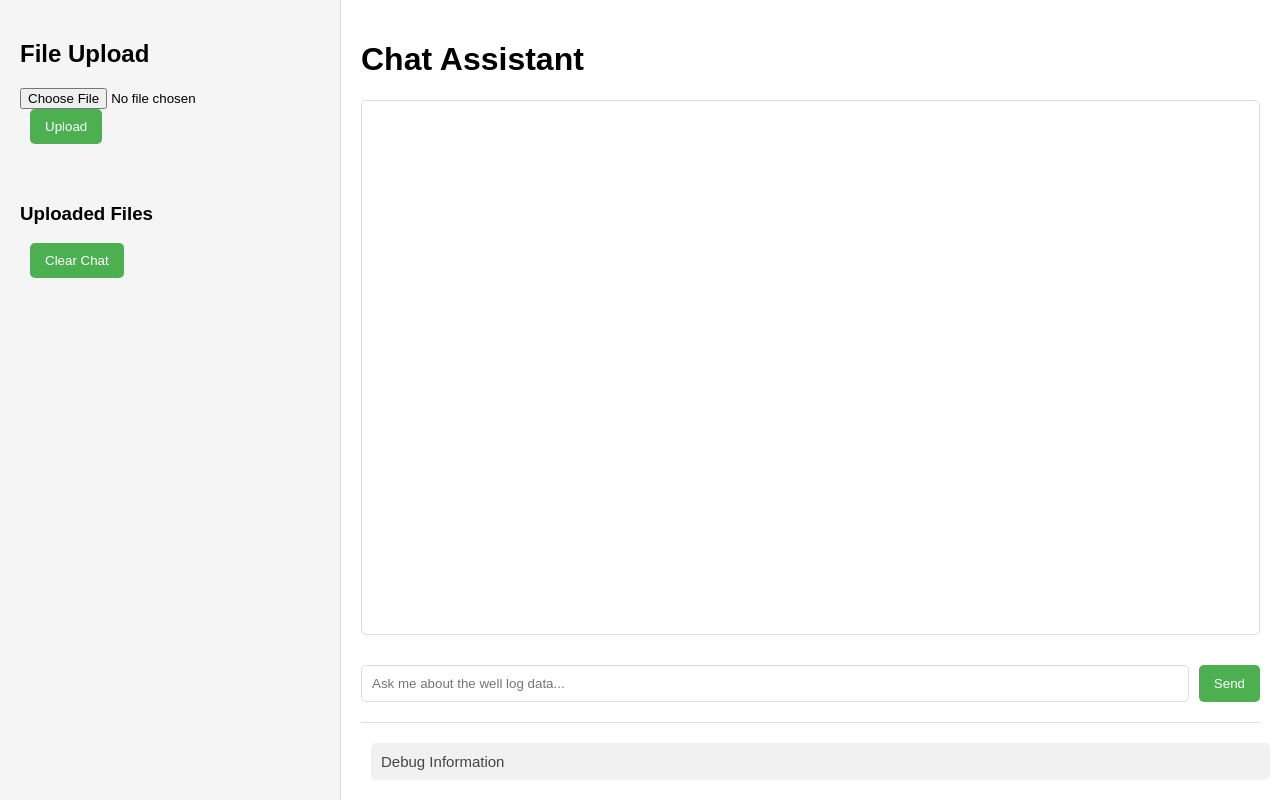
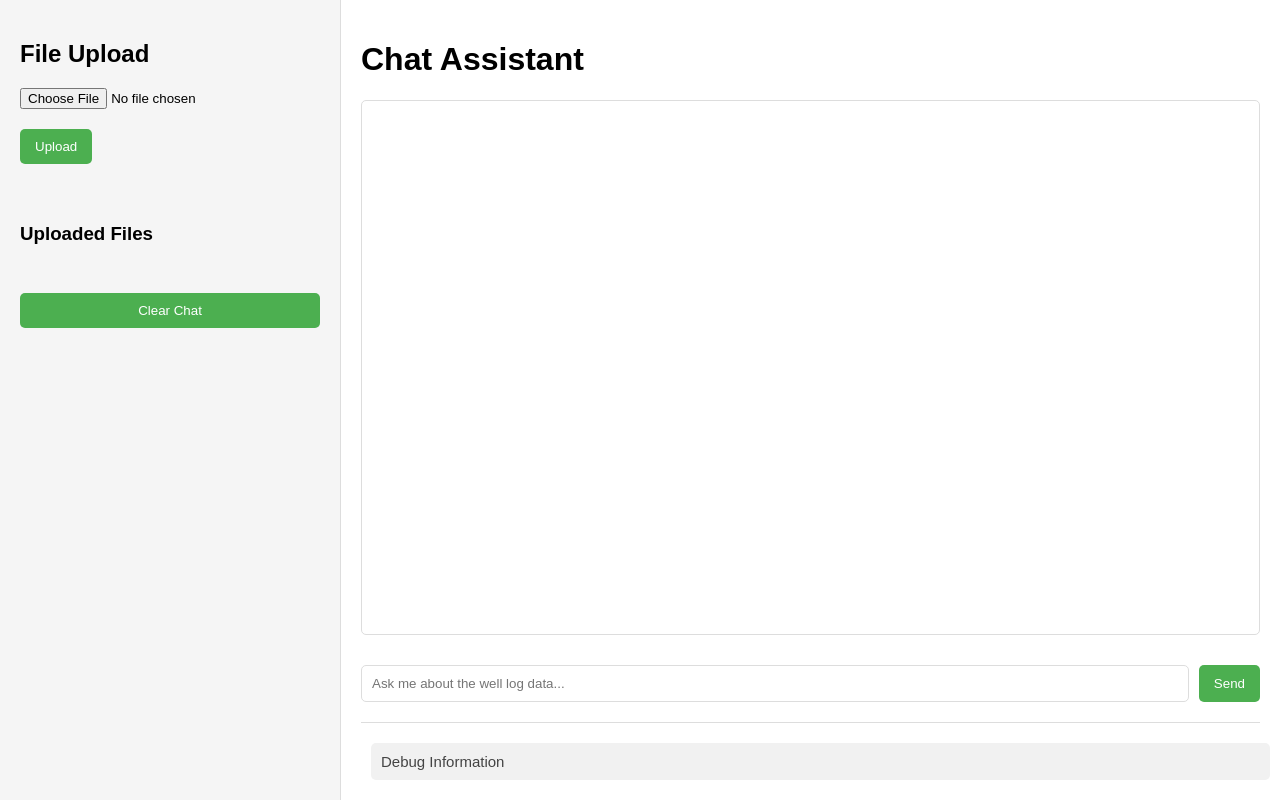
Before and after one commit to h4r1yzz/mcp_langchain, a Flask app: page / in a window 1280 px wide. Run offline with Flask 3, Linux system fonts and the light colour scheme.

Commit message:
chore: fix alignment on the left side

```diff
--- a/static/css/styles.css
+++ b/static/css/styles.css
@@ -114,8 +114,36 @@ button:hover {
     margin-bottom: 20px;
 }
 
+.file-input-container {
+    margin-bottom: 10px;
+}
+
+.upload-button-container {
+    margin-top: 10px;
+    text-align: left;
+}
+
+.upload-button-container button {
+    margin-left: 0;
+}
+
+#upload-form {
+    display: flex;
+    flex-direction: column;
+}
+
 .uploaded-files {
     margin-top: 20px;
+    margin-bottom: 20px;
+}
+
+.clear-chat-container {
+    margin-top: 10px;
+}
+
+#clear-chat {
+    width: 100%;
+    margin-left: 0;
 }
 
 .file-item {
```
